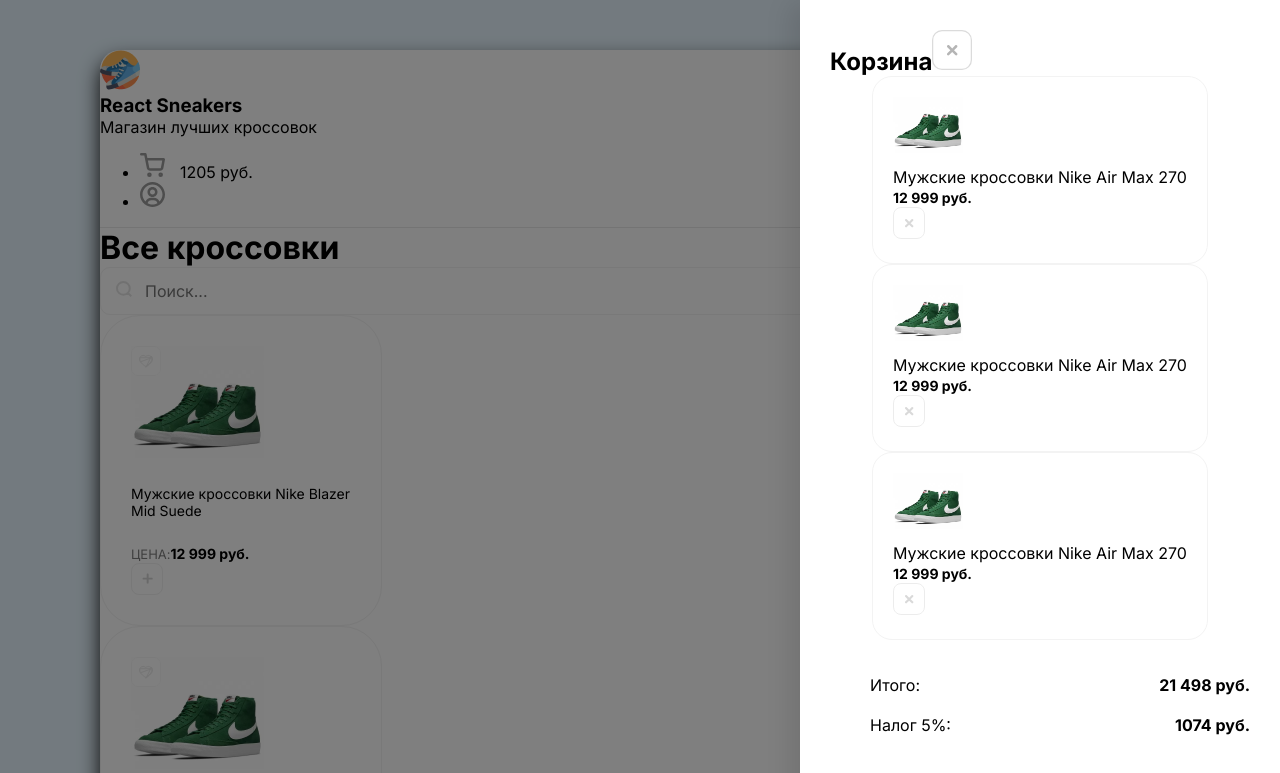
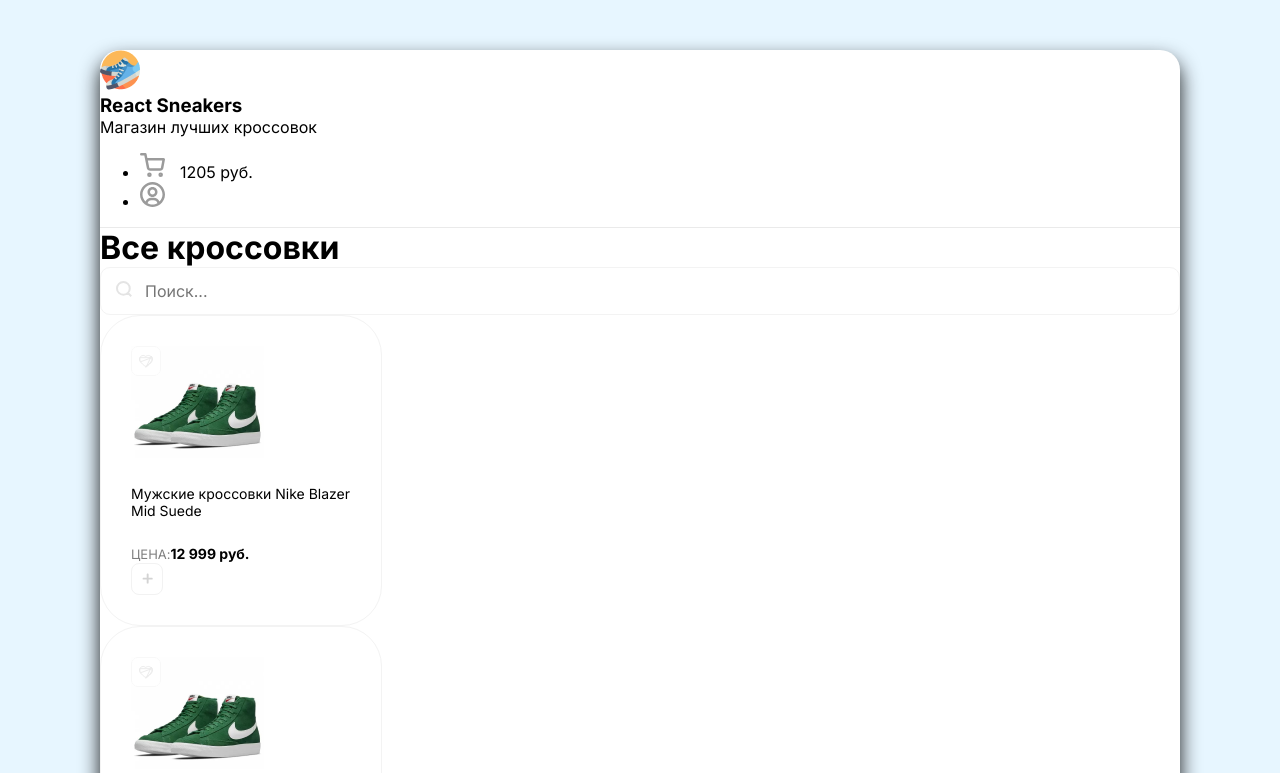
Before and after one commit to khuseynx/react-sneakers, a React (Create React App) app: page / in a window 1280 px wide. Shown: the top 773 px of the page. Built offline with nearby package versions, Linux system fonts and the light colour scheme.

Commit message:
visible drawer

```diff
--- a/src/components/Drawer.js
+++ b/src/components/Drawer.js
@@ -1,6 +1,6 @@
 function Drawer() {
   return (
-    <div /*style={{ display: "none" }}*/ className="overlay">
+    <div style={{ display: "none" }} className="overlay">
       <div className="drawer">
         <h2 className="d-flex justify-between mb-20">
           Корзина
```
